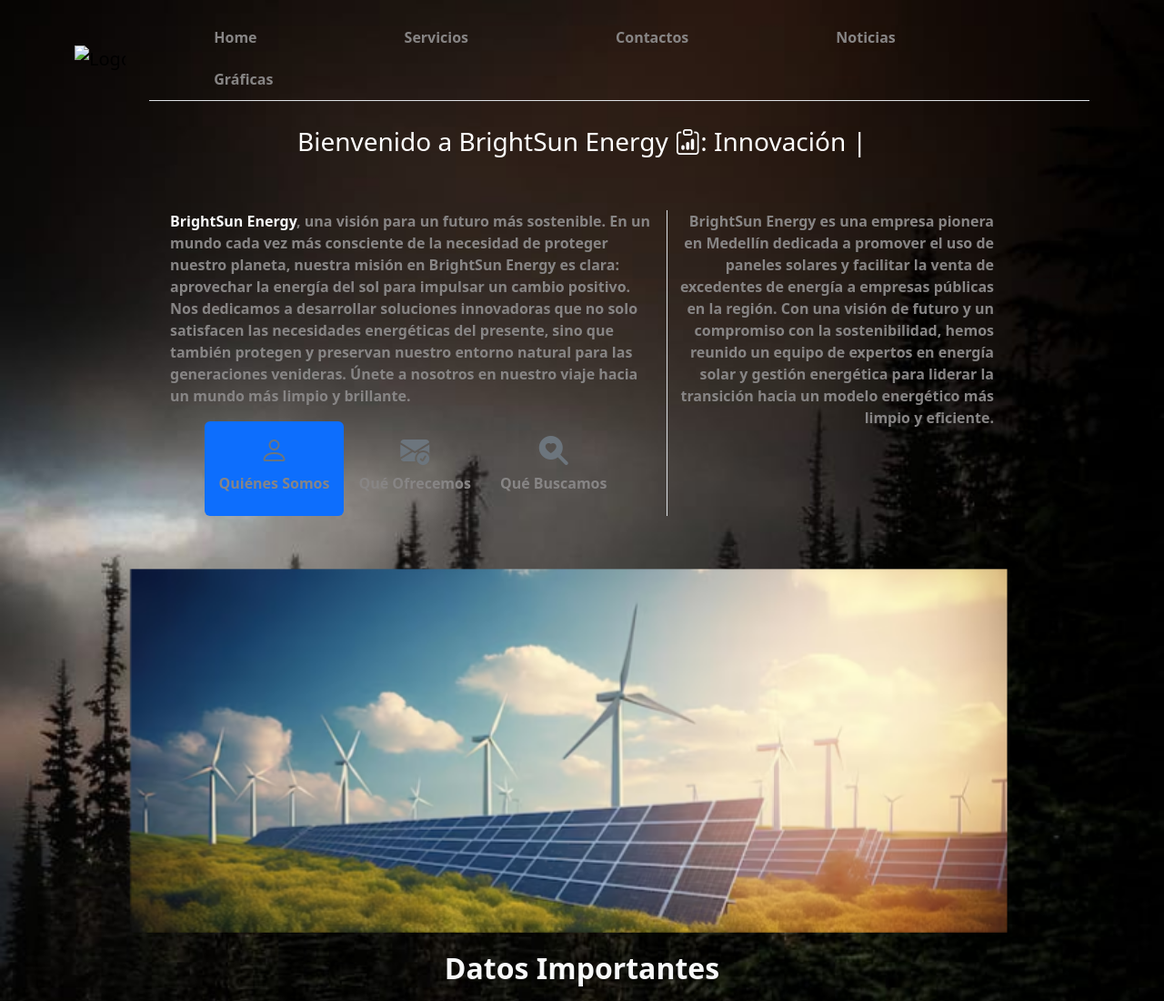
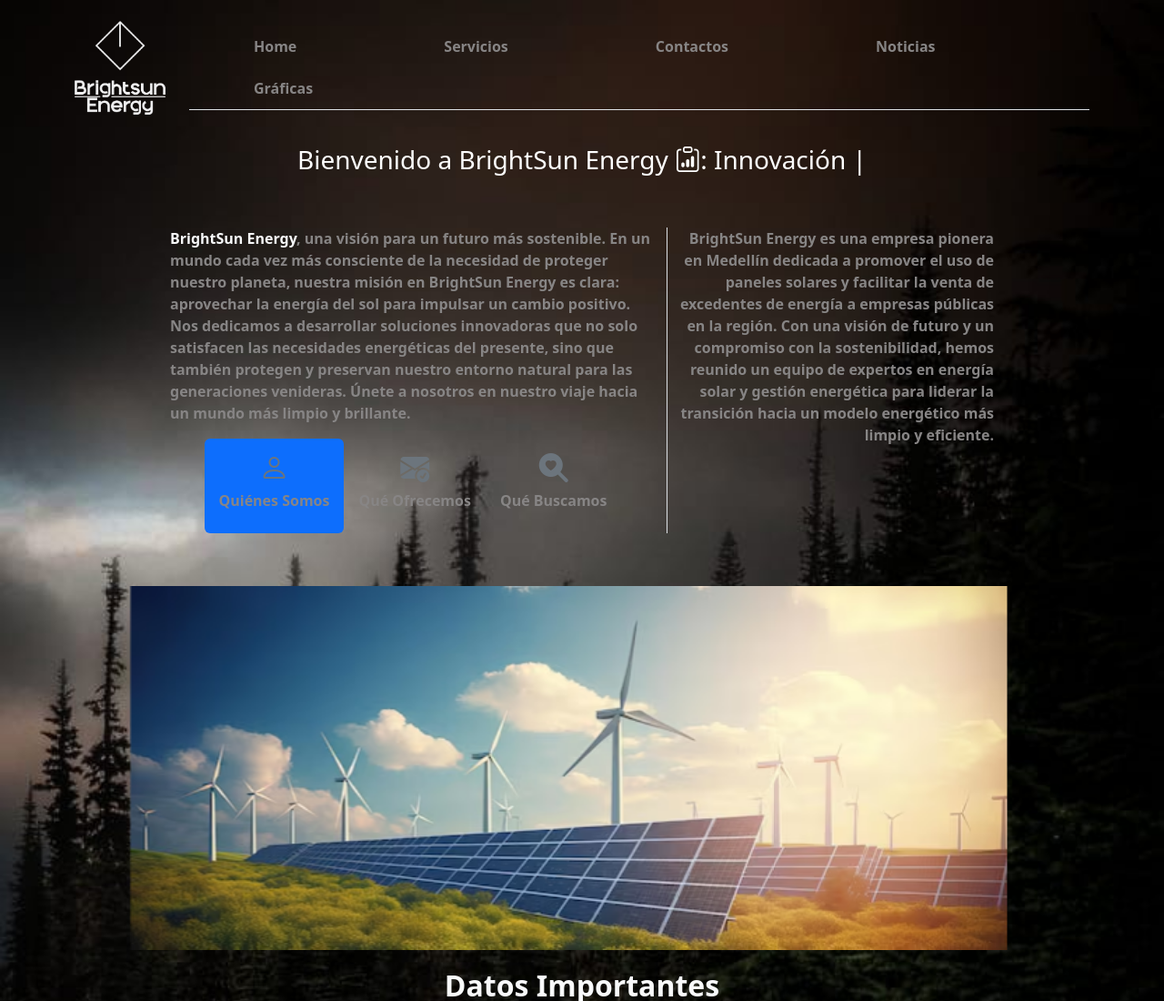
Before and after one commit to duvergc33/Proyecto-Ambiental, a plain HTML site: page index.html in a window 1280 px wide. Shown: the top 1100 px of the page at 91% size. Drawn offline with nearby package versions, Linux system fonts and the light colour scheme.

Commit message:
se enrruta img del logo nuevo

```diff
--- a/index.html
+++ b/index.html
@@ -20,7 +20,7 @@
         <nav class="navbar navbar-expand-lg">
             <div class="container">
                 <a class="navbar-brand" href="#">
-                    <img src="./assets/img/logo.jpg" alt="Logo" class="logo">
+                    <img src="./assets/img/logo.png" alt="Logo" class="logo">
                 </a>
                 <button class="navbar-toggler" type="button" data-bs-toggle="collapse" data-bs-target="#navbarNavDropdown" aria-controls="navbarNavDropdown" aria-expanded="false" aria-label="Toggle navigation">
                     <span class="navbar-toggler-icon"></span>
```
